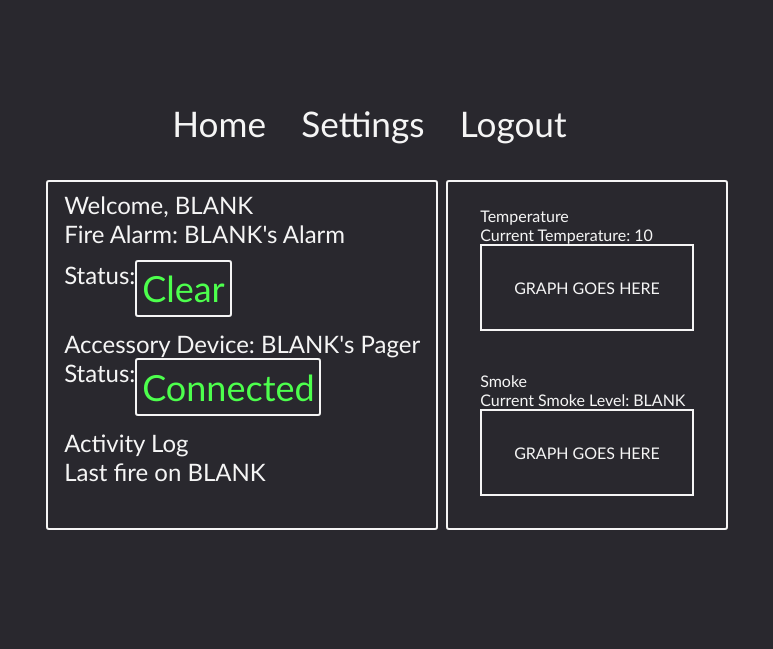
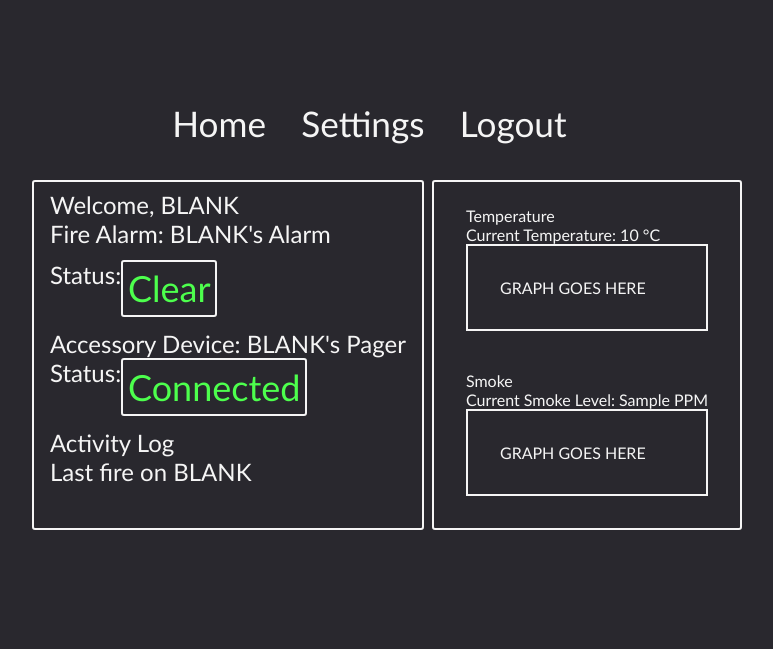
Before and after one commit to SYSC3010-W24/sysc3010-project-l1-g8, a Flask app: template web-app/templates/index.html in a window 1280 px wide. Shown: the top 649 px of the page, without its empty margins (253-1026 px from the left). Run offline with Flask 3, Linux system fonts and the light colour scheme; the template is opened without the code that fills it: most values are stand-ins (such as "Sample title", 1, 10 or a date in 2020); parts of the project's set-up code (start-up, migrations or seed data) failed here and were passed over.

Commit message:
Updated home page to include latest smoke and temperature data.

```diff
--- a/web-app/main.py
+++ b/web-app/main.py
@@ -20,21 +20,18 @@ def home():
     """Renders the home page of the website."""
     # Get temperature data from Firebase
 
-    sorted_temperature = db.child("sensordata/temperature").order_by_key()
-    sorted_smoke = db.child("sensordata/smoke").order_by_key()
-
-    latest_temperature: list[float] = list(sorted_temperature.limit_to_last(10).get().val().values())
-    latest_temperature = [0]
-    current_temperature = latest_temperature[-1]
-
-    latest_smoke: list[float] = list(sorted_smoke.limit_to_last(10).get().val().values())
-    current_smoke = latest_smoke[-1]
+    latest_temperature = list(db.child("sensordata/temperature").order_by_key().limit_to_last(10).get().val().values())
+    latest_smoke = list(db.child("sensordata/smoke").order_by_key().limit_to_last(10).get().val().values())
 
     # Get emergency flag from Firebase
     emergency_flag = db.child("emergency").get().val()
     color_class = "fire" if emergency_flag else "no-fire"
     return render_template(
-        "index.html", current_temperature=current_temperature, emergency_flag=emergency_flag, color_class=color_class
+        "index.html",
+        current_temperature=round(latest_temperature[-1], 2),
+        emergency_flag=emergency_flag,
+        color_class=color_class,
+        current_smoke=round(latest_smoke[-1], 2),
     )
 
 
--- a/web-app/templates/index.html
+++ b/web-app/templates/index.html
@@ -1,4 +1,4 @@
-<!DOCTYPE html>
+<!doctype html>
 <html lang="en">
   <head>
     <meta charset="UTF-8" />
@@ -53,9 +53,7 @@
         <div class="data-box">
           <div class="temperature-box">
             <p class="title-2">Temperature</p>
-            <p class="current-temp">
-              Current Temperature: {{current_temperature}}
-            </p>
+            <p class="current-temp">Current Temperature: {{current_temperature}} &#176;C</p>
             <div class="temperature-graph">
               <p>GRAPH GOES HERE</p>
             </div>
@@ -63,7 +61,7 @@
 
           <div class="smoke-box">
             <p class="title-2">Smoke</p>
-            <p>Current Smoke Level: BLANK</p>
+            <p>Current Smoke Level: {{current_smoke}} PPM</p>
             <div class="smoke-graph">
               <p>GRAPH GOES HERE</p>
             </div>
```
